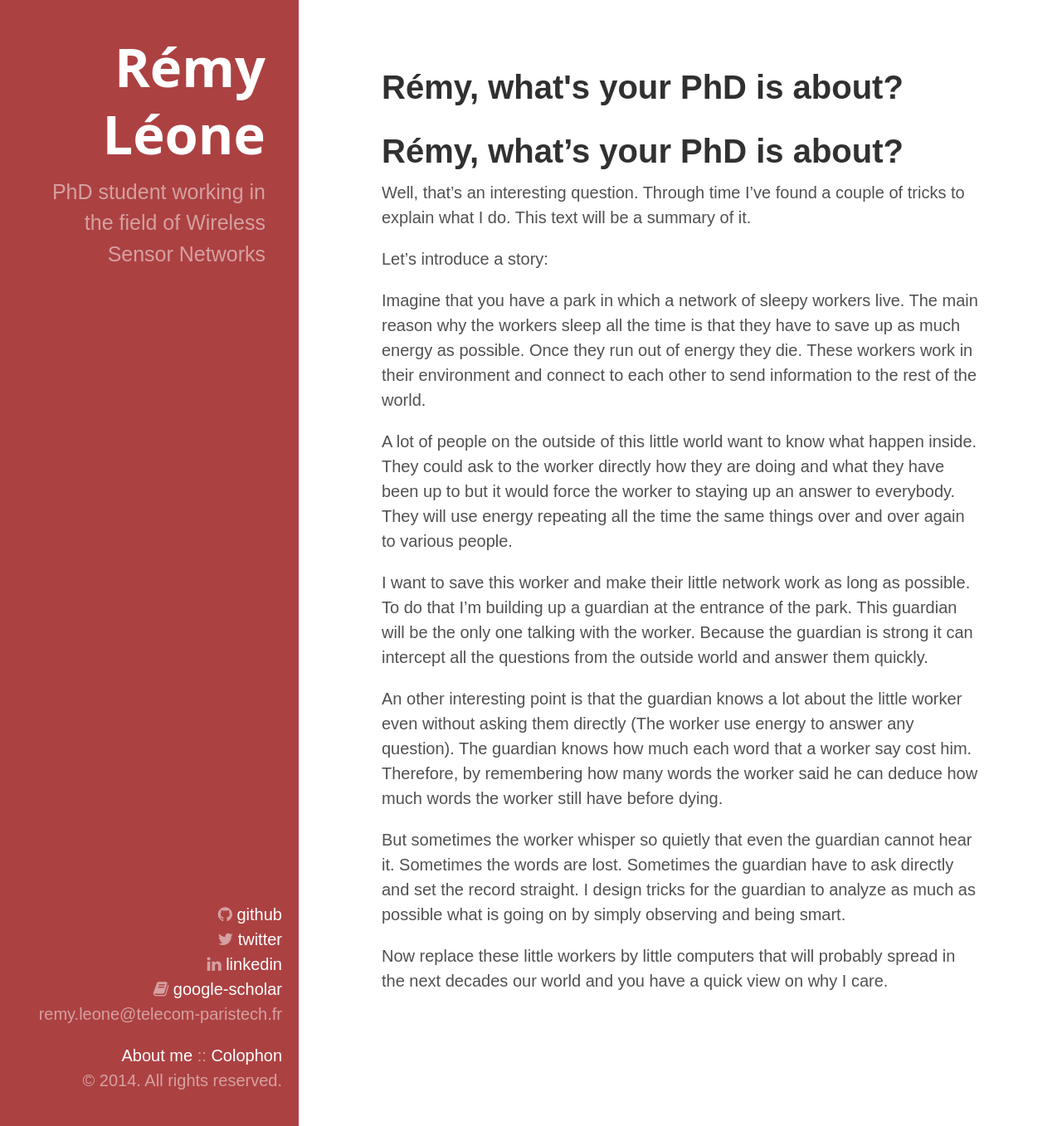
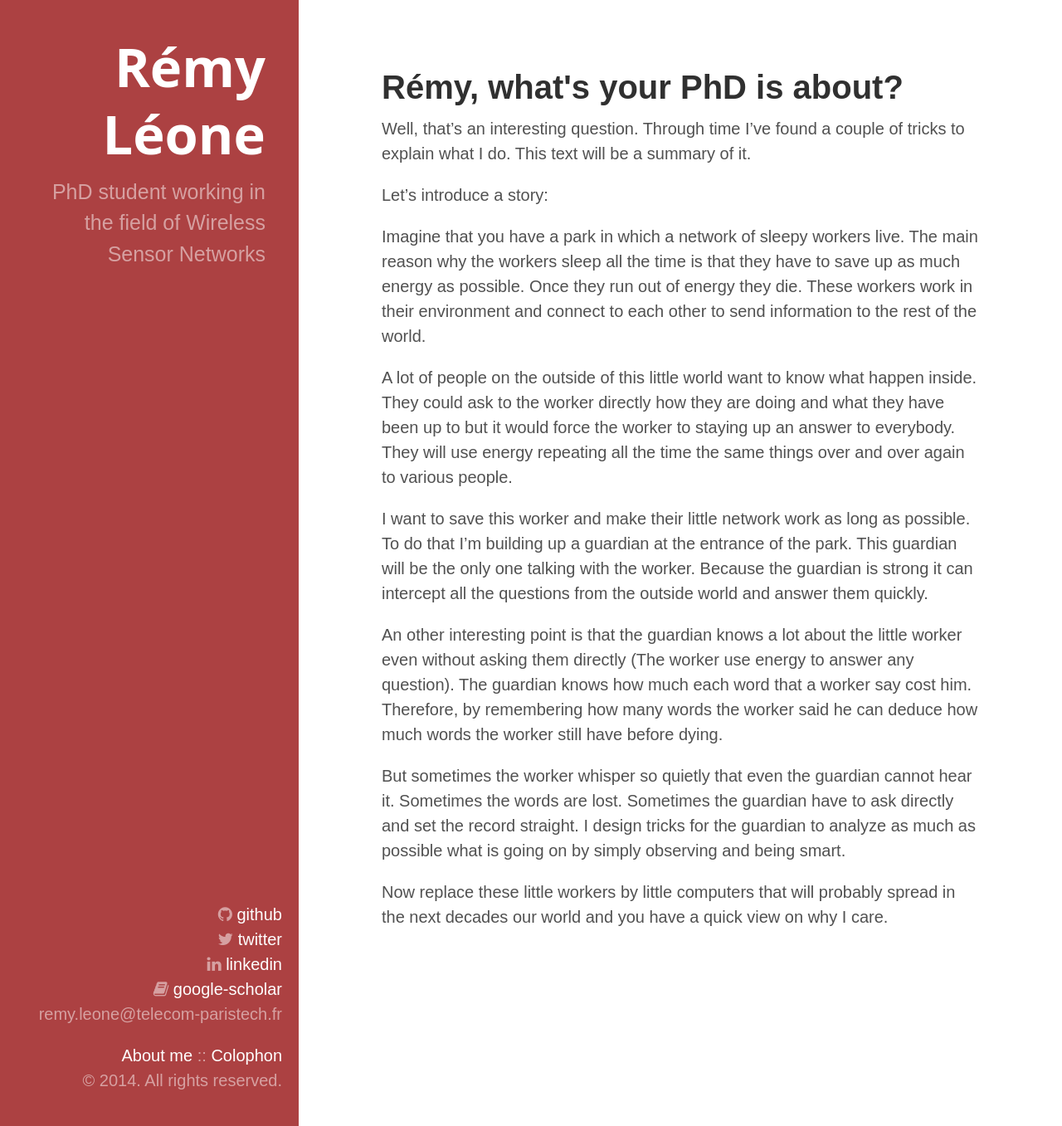
Before and after one commit to remyleone/remyleone.github.io, a Jekyll site: the page built from phd.md, in a window 1280 px wide and 1357 px high. Shown: the whole window at 83% size. Built offline with Jekyll 4.4.1, drawn with Linux system fonts in a browser that asks for light colours; nearby versions of some CDN libraries.

Commit message:
correction

```diff
--- a/phd.md
+++ b/phd.md
@@ -3,10 +3,6 @@ layout: page
 title: Rémy, what's your PhD is about?
 description: A little story to explain what my PhD is about
 ---
-
-Rémy, what's your PhD is about?
-===============================
-
 
 Well, that's an interesting question. Through time I've found a couple of
 tricks to explain what I do. This text will be a summary of it.
```
